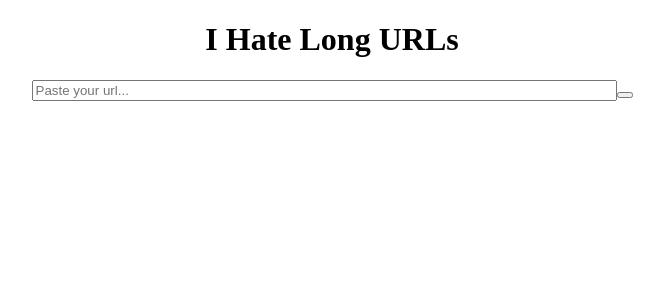
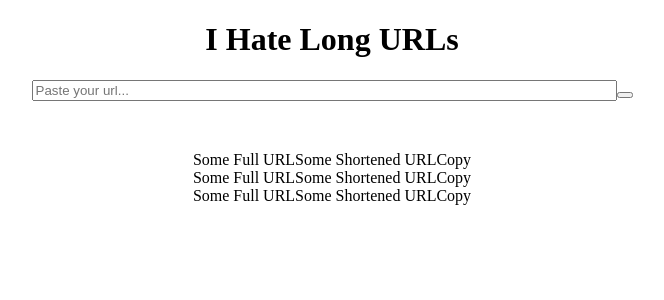
Before and after one commit to bkwyan/URLShortenerV2, a React (Create React App) app in the folder urlshortenerv2/: page / in a window 1280 px wide. Shown: the top 300 px of the page, without its empty margins (308-972 px from the left). Built offline with nearby package versions, Linux system fonts and the light colour scheme.

Commit message:
Added hero section, and implemented table to show the URLs

```diff
--- a/urlshortenerv2/src/App.js
+++ b/urlshortenerv2/src/App.js
@@ -1,6 +1,8 @@
 import React, { useState } from 'react';
 import { GlobalStyle } from './components/styles/GlobalStyle';
 import URLForm from './components/URLForm';
+import URLTable from './components/URLTable';
+import Hero from './components/Hero';
 
 const App = () => {
 
@@ -18,10 +20,12 @@ const App = () => {
   return (
     <>
       <GlobalStyle/>
+      <Hero/>
       <URLForm
         handleURL={setUrl}
         onSubmit={onSubmit}
       />
+      <URLTable/>
     </>
   );
 }
--- /dev/null
+++ b/urlshortenerv2/src/components/Hero.js
@@ -0,0 +1,17 @@
+import React, { useState } from 'react';
+
+
+import {
+    HeroContainer
+} from './styles/HeroStyle';
+
+const Hero = ({handleURL, onSubmit}) => {
+
+    return(
+        <HeroContainer>
+
+        </HeroContainer>
+    )
+};
+
+export default Hero;
--- /dev/null
+++ b/urlshortenerv2/src/components/URLTable.js
@@ -0,0 +1,53 @@
+import React, { useState } from 'react';
+
+import {
+    URLTableContainer,
+    Row,
+    FullUrlColumn,
+    ShortenedURLColumn,
+    CopyColumn,
+
+} from './styles/URLTableStyle';
+
+const URLTable = () => {
+
+    return(
+        <URLTableContainer>
+            <Row>
+                <FullUrlColumn>
+                    Some Full URL
+                </FullUrlColumn>
+                <ShortenedURLColumn>
+                    Some Shortened URL
+                </ShortenedURLColumn>
+                <CopyColumn>
+                    Copy
+                </CopyColumn>
+            </Row>
+            <Row>
+                <FullUrlColumn>
+                    Some Full URL
+                </FullUrlColumn>
+                <ShortenedURLColumn>
+                    Some Shortened URL
+                </ShortenedURLColumn>
+                <CopyColumn>
+                    Copy
+                </CopyColumn>
+            </Row>
+            <Row>
+                <FullUrlColumn>
+                    Some Full URL
+                </FullUrlColumn>
+                <ShortenedURLColumn>
+                    Some Shortened URL
+                </ShortenedURLColumn>
+                <CopyColumn>
+                    Copy
+                </CopyColumn>
+            </Row>
+        </URLTableContainer>
+    );
+};
+
+export default URLTable;
--- /dev/null
+++ b/urlshortenerv2/src/components/styles/HeroStyle.js
@@ -0,0 +1,6 @@
+import styled from 'styled-components';
+
+export const HeroContainer = styled.div`
+
+
+`
--- /dev/null
+++ b/urlshortenerv2/src/components/styles/URLTableStyle.js
@@ -0,0 +1,24 @@
+import styled from 'styled-components';
+
+export const URLTableContainer = styled.div`
+    padding: 50px;
+    display: flex;
+    flex-direction: column;
+    align-items: center;
+`
+
+export const Row = styled.div`
+    width: 100%;
+    display: flex;
+    flex-direction: row;
+    justify-content: center;
+`
+
+export const FullUrlColumn = styled.div`
+`
+
+export const ShortenedURLColumn = styled.div`
+`
+
+export const CopyColumn = styled.div`
+`
```
